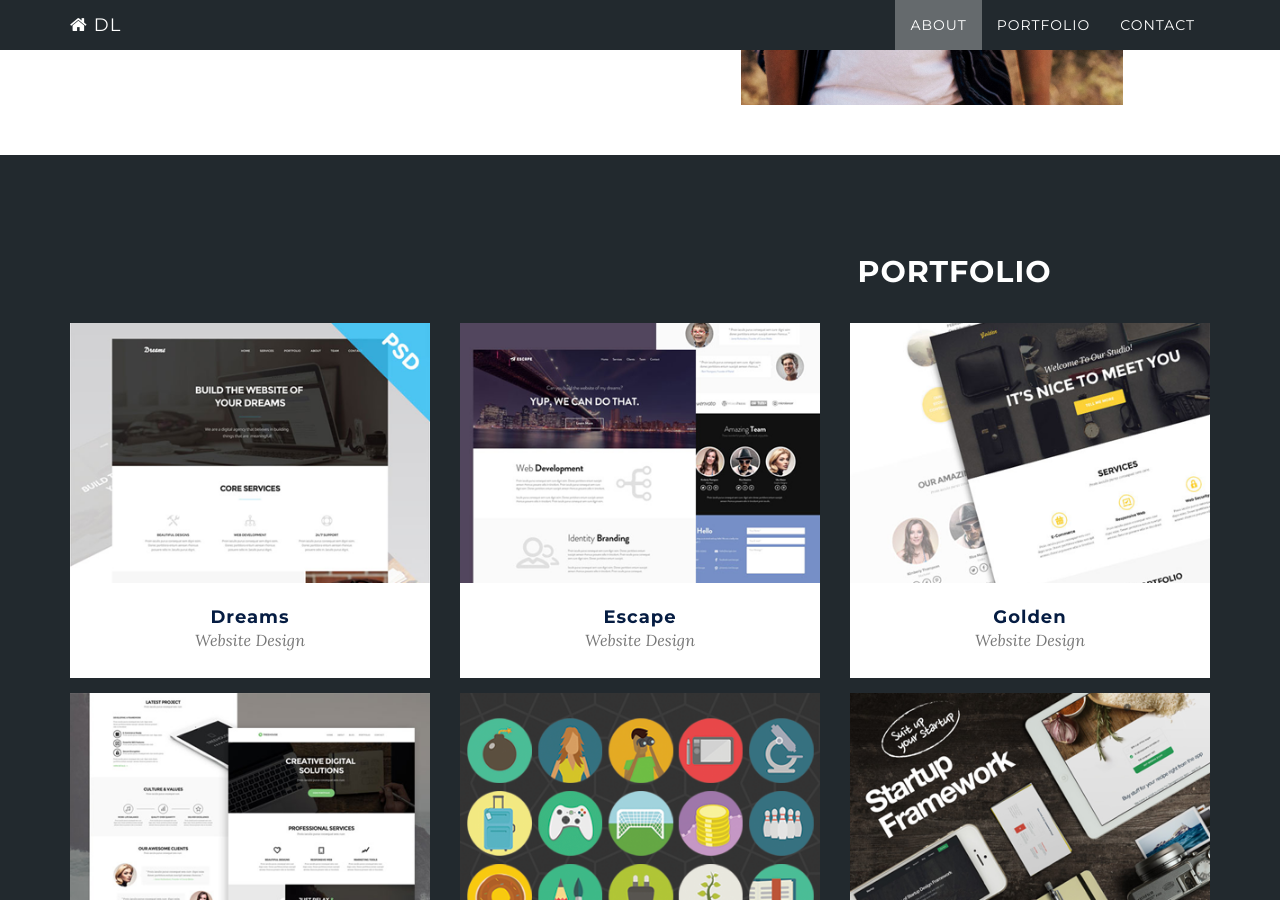
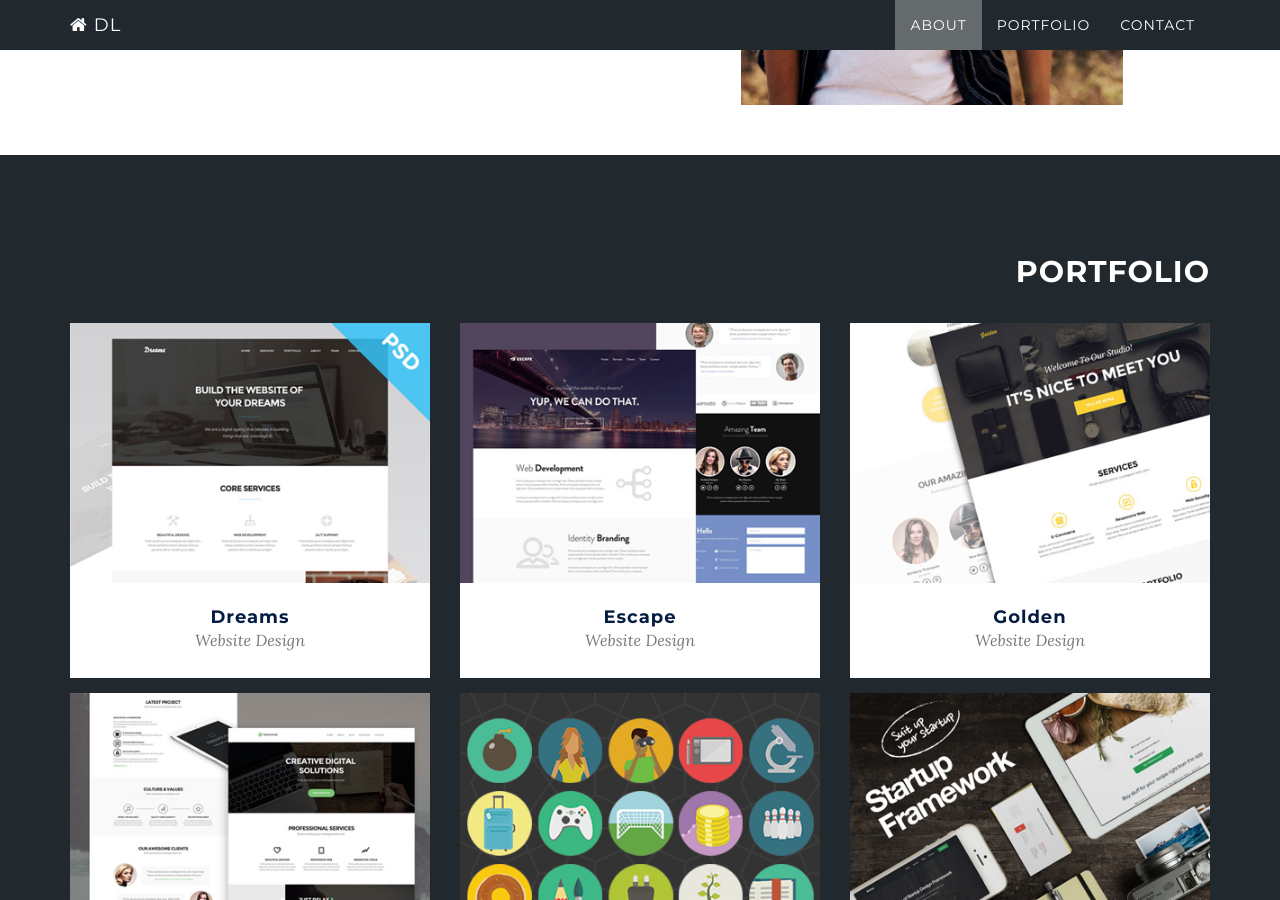
Before and after one commit to davidhle/davidhle.github.io, a Jekyll site: the page built from index.html, in a window 1280 px wide and 900 px high, scrolled down 1469 px. Built offline with Jekyll 4.4.1, drawn with Linux system fonts in a browser that asks for light colours.

Commit message:
fix portfolio header

```diff
--- a/_includes/portfolio.html
+++ b/_includes/portfolio.html
@@ -1,12 +1,8 @@
     <!-- Portfolio Section -->
     <section id="portfolio" class="containercontent-section text-right">
         <div class="portfolio-section">
-            <div>
-                <div class="col-lg-7 col-lg-offset-3">
-                    <h2>Portfolio</h2>
-                </div>
-            </div>
             <div class="container">
+                <h2>Portfolio</h2>
             <div class="row">
             {% for post in site.posts %}
                 <div class="col-md-4 col-sm-6 portfolio-item" style="align-items: center;">
```
